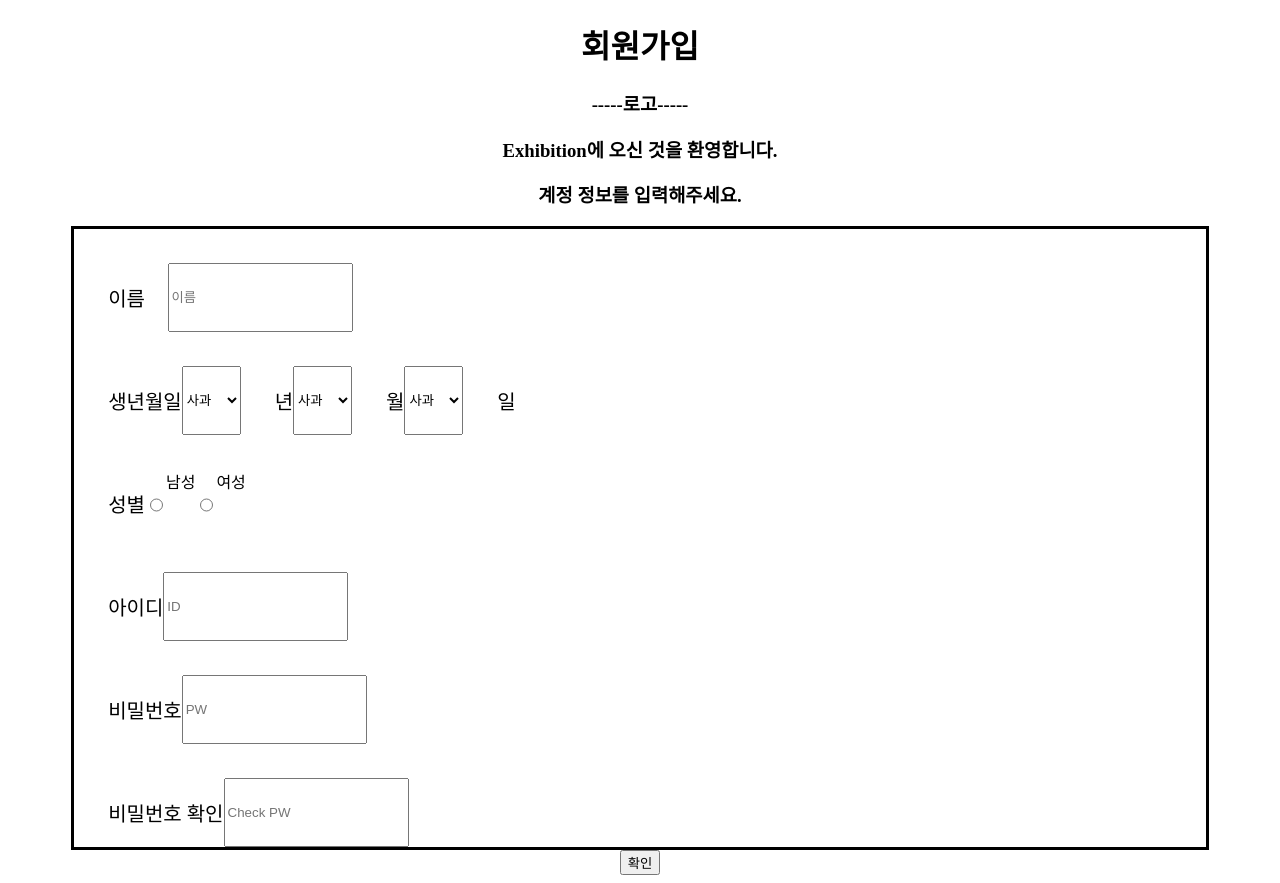
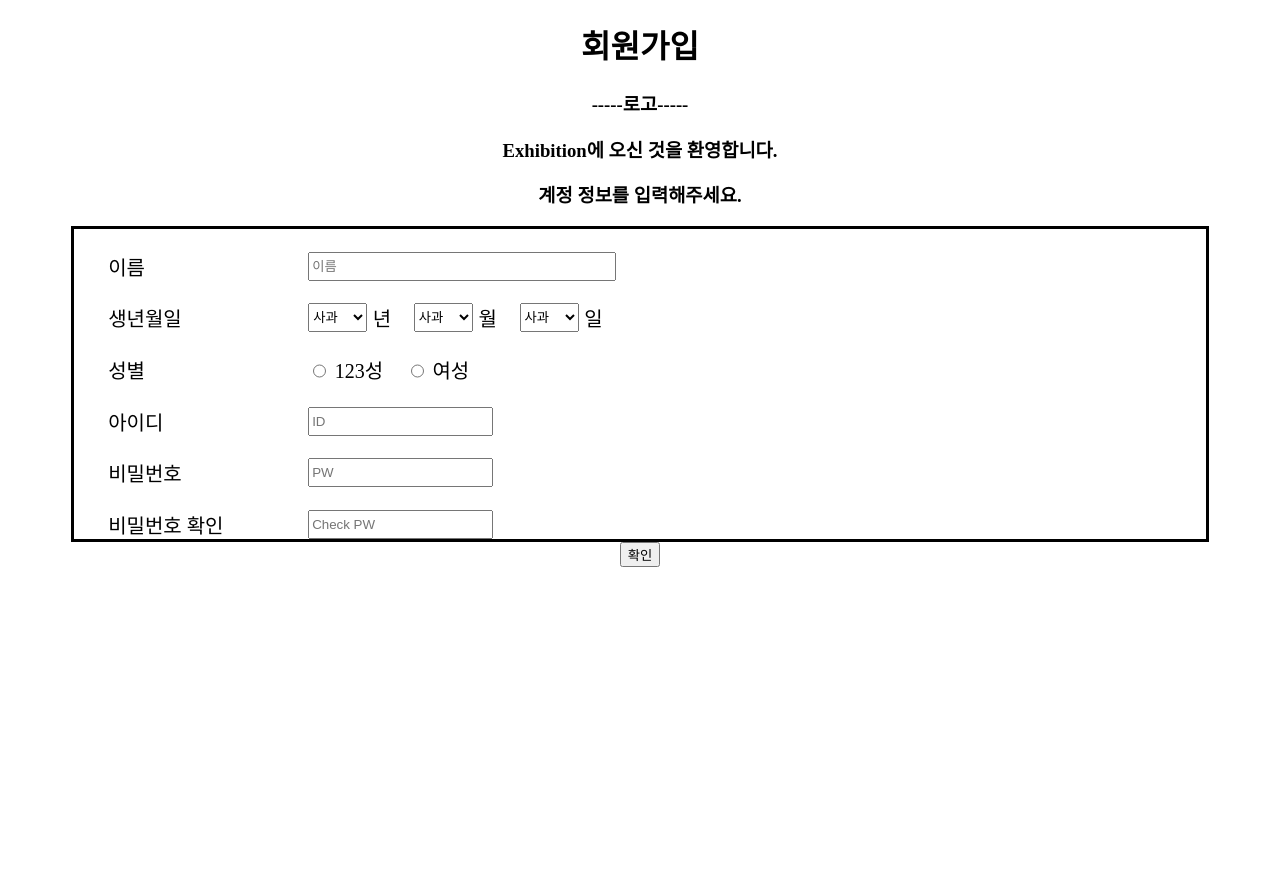
Before and after one commit to Exhibition-Prj/FrontEnd, a React (Create React App) app in the folder exhibition/: page / in a window 1280 px wide. After the commit the page ends 800 px from the top, so only its background shows below. Built offline with nearby package versions, Linux system fonts and the light colour scheme.

Commit message:
#1 [수정] form css

```diff
--- a/exhibition/src/App.js
+++ b/exhibition/src/App.js
@@ -16,17 +16,34 @@ const ContentDiv = styled.div`
 `;
 
 const ContentInnerDiv = styled.div`
-  margin-top: 3%;
+  margin-top: 2%;
   display: flex;
 `;
 
-const ContentTitle = styled.p`
+const ContentTitle = styled.label`
   margin-left: 3%;
+  width: 200px;
   font-size: 20px;
 `;
 
 const NameInput = styled.input`
-  margin-left: 2%;
+  width: 300px;
+`;
+
+const BirthTitle = styled.label`
+  margin-left: 0.5%;
+  margin-right: 2%;
+  font-size: 20px;
+`;
+
+const GenderTitle = styled.label`
+  margin-left: 0.5%;
+  margin-right: 2%;
+  font-size: 20px;
+`;
+
+const GenderDiv = styled.div`
+  /* align-items: center; */
 `;
 
 const ConfrimButton = styled.button`
@@ -67,6 +84,7 @@ function App() {
       </div>
 
       <ContentDiv>
+        <form>
           <ContentInnerDiv>
             <ContentTitle>이름</ContentTitle>
             <NameInput placeholder="이름" />
@@ -75,19 +93,21 @@ function App() {
           <ContentInnerDiv>
             <ContentTitle>생년월일</ContentTitle>
             <SelectBox options={OPTIONS} defaultValue="banana"></SelectBox>
-          <ContentTitle>년</ContentTitle>
+            <BirthTitle>년</BirthTitle>
             <SelectBox options={OPTIONS} defaultValue="banana"></SelectBox>
-          <ContentTitle>월</ContentTitle>
+            <BirthTitle>월</BirthTitle>
             <SelectBox options={OPTIONS} defaultValue="banana"></SelectBox>
-          <ContentTitle>일</ContentTitle>
+            <BirthTitle>일</BirthTitle>
           </ContentInnerDiv>
 
           <ContentInnerDiv onChange={(e) => console.log(123)}>
             <ContentTitle>성별</ContentTitle>
-          <input type="radio" name="theme" value="MAN" />
-          남성
-          <input type="radio" name="theme" value="WOMAN" />
-          여성
+            {/* <GenderDiv> */}
+            <input type="radio" id="man" name="gender" value="man" />
+            <GenderTitle for="man">123성</GenderTitle>
+            <input type="radio" id="woman" name="gender" value="woman" />
+            <GenderTitle for="woman">여성</GenderTitle>
+            {/* </GenderDiv> */}
           </ContentInnerDiv>
 
           <ContentInnerDiv>
@@ -104,6 +124,7 @@ function App() {
             <ContentTitle>비밀번호 확인</ContentTitle>
             <input placeholder="Check PW" type="password" />
           </ContentInnerDiv>
+        </form>
       </ContentDiv>
 
       <ConfrimButton>확인</ConfrimButton>
```
Lines whose indentation alone changed are shown as unchanged.
